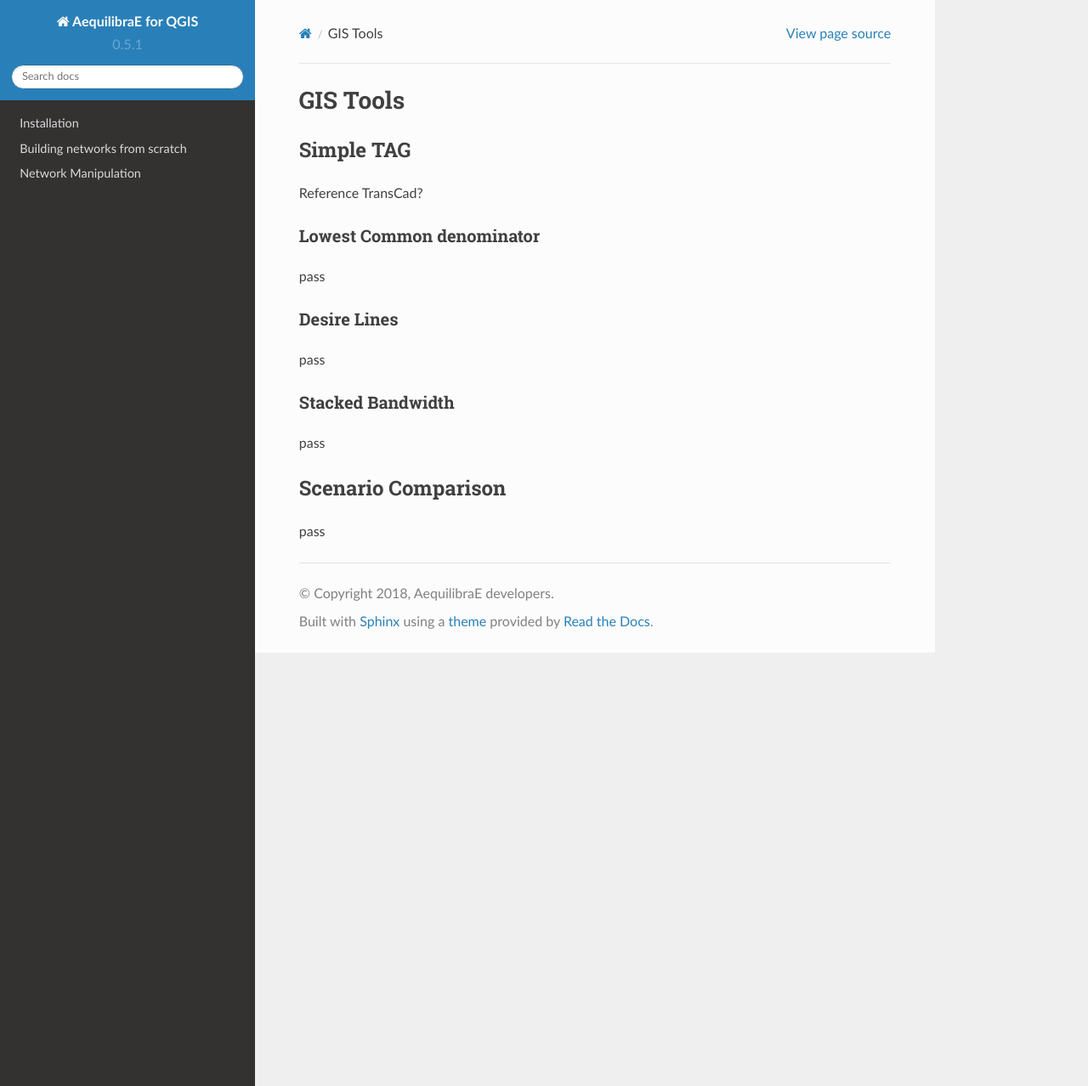
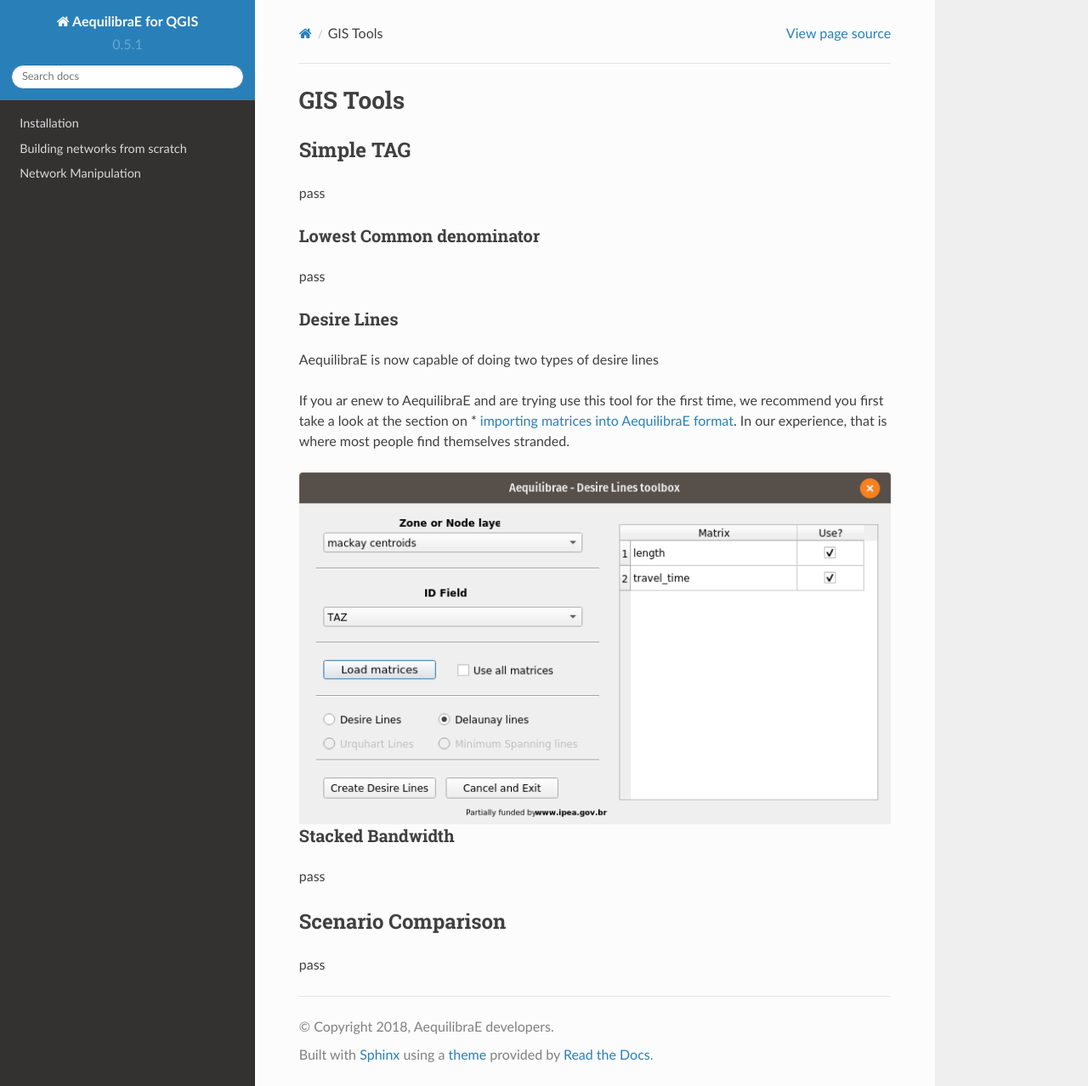
Before and after one commit to AequilibraE/qaequilibrae, a Sphinx documentation site: the page built from docs/source/gistools.rst, in a window 1280 px wide and 1278 px high. Shown: the whole window at 85% size. Built offline with Sphinx 7.4.7 and the Read the Docs theme 2.0.0, drawn with Linux system fonts in a browser that asks for light colours; formulas are drawn with MathJax 3.

Commit message:
starting DL tutorial

```diff
--- a/docs/source/gistools.rst
+++ b/docs/source/gistools.rst
@@ -8,8 +8,7 @@
 Simple TAG
 ~~~~~~~~~~~~~~~~~~~~
 
-Reference TransCad?
-
+pass
 
 Lowest Common denominator
 -------------------------
@@ -18,7 +17,23 @@
 
 Desire Lines
 -----------------
-pass
+
+AequilibraE is now capable of doing two types of desire lines
+
+
+If you ar enew to AequilibraE and are trying use this tool for the first time, we recommend you first take a look at
+the section on * `importing matrices into AequilibraE format <data.html>`__. In our experience, that is where most
+people find themselves stranded.
+
+
+
+.. image:: images/gis_desire_lines.png
+    :width: 800
+    :align: center
+    :alt: Desire Lines menu
+
+
+
 
 
 Stacked Bandwidth
```
Also changed, not shown: docs/source/images/gis_desire_lines.png (added).
